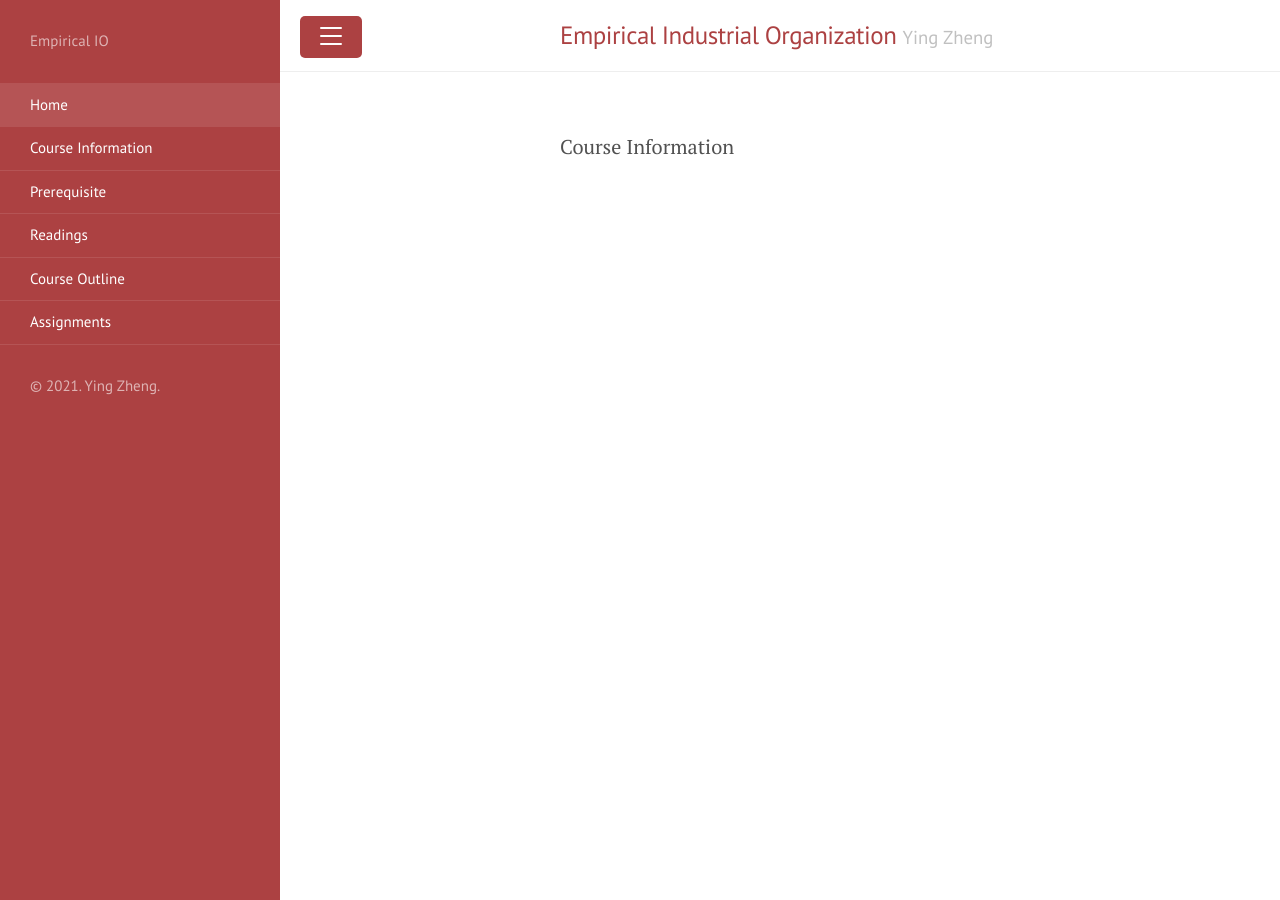
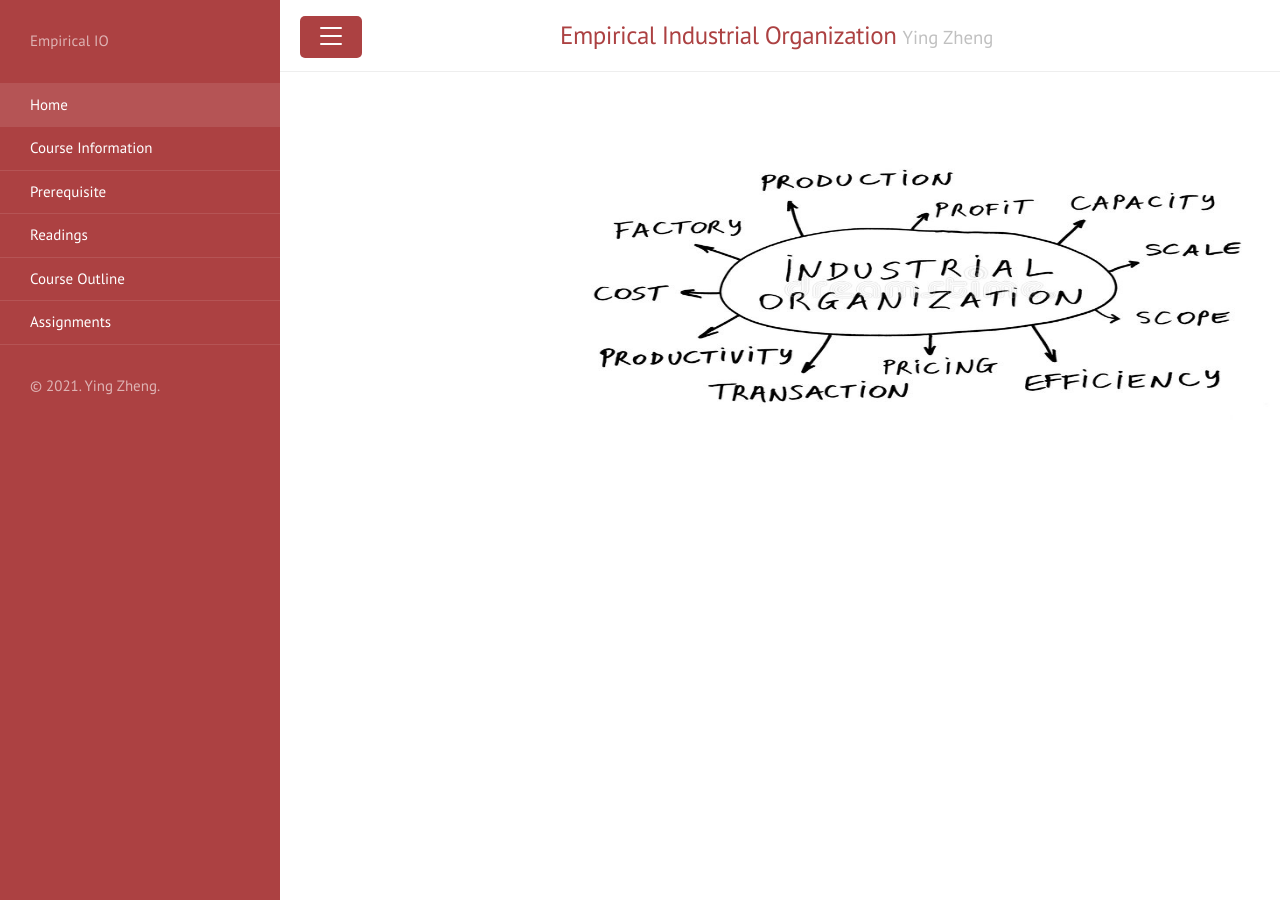
Before and after one commit to yingzheng-econ/Empirical-IO-Course, a Jekyll site: the page built from index.html, in a window 1280 px wide. Built offline with Jekyll 4.4.1, drawn with Linux system fonts in a browser that asks for light colours; the list of posts is cut into pages by our own code.

Commit message:
update pics

```diff
--- a/index.html
+++ b/index.html
@@ -3,4 +3,6 @@ layout: default
 title: Home
 ---
 
-Course Information
+<p align="center">
+<img src="{{site.baseurl}}/image/IO.png" height="300" width="700" />
+</p>
```
Also changed, not shown: image/IO.png (added).
